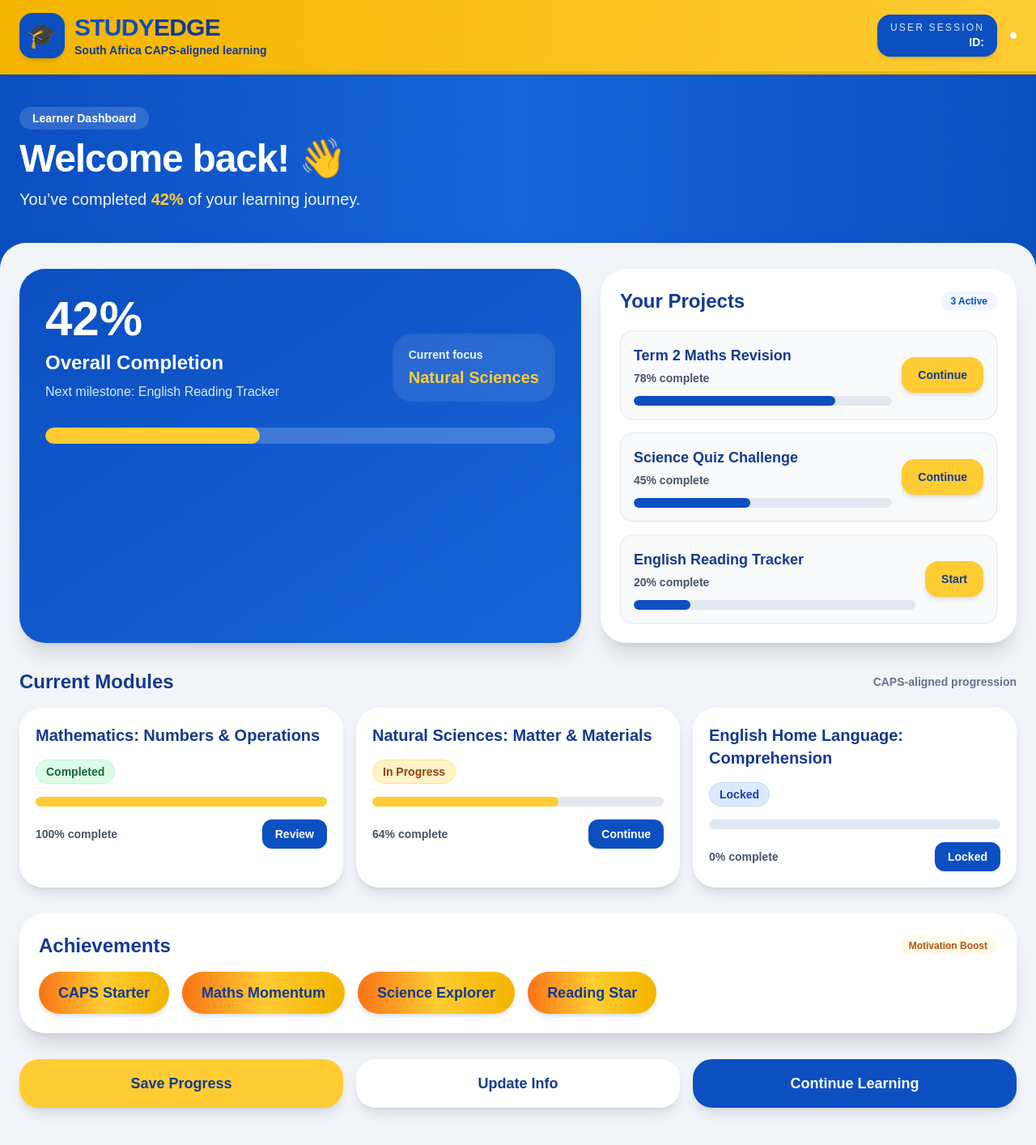
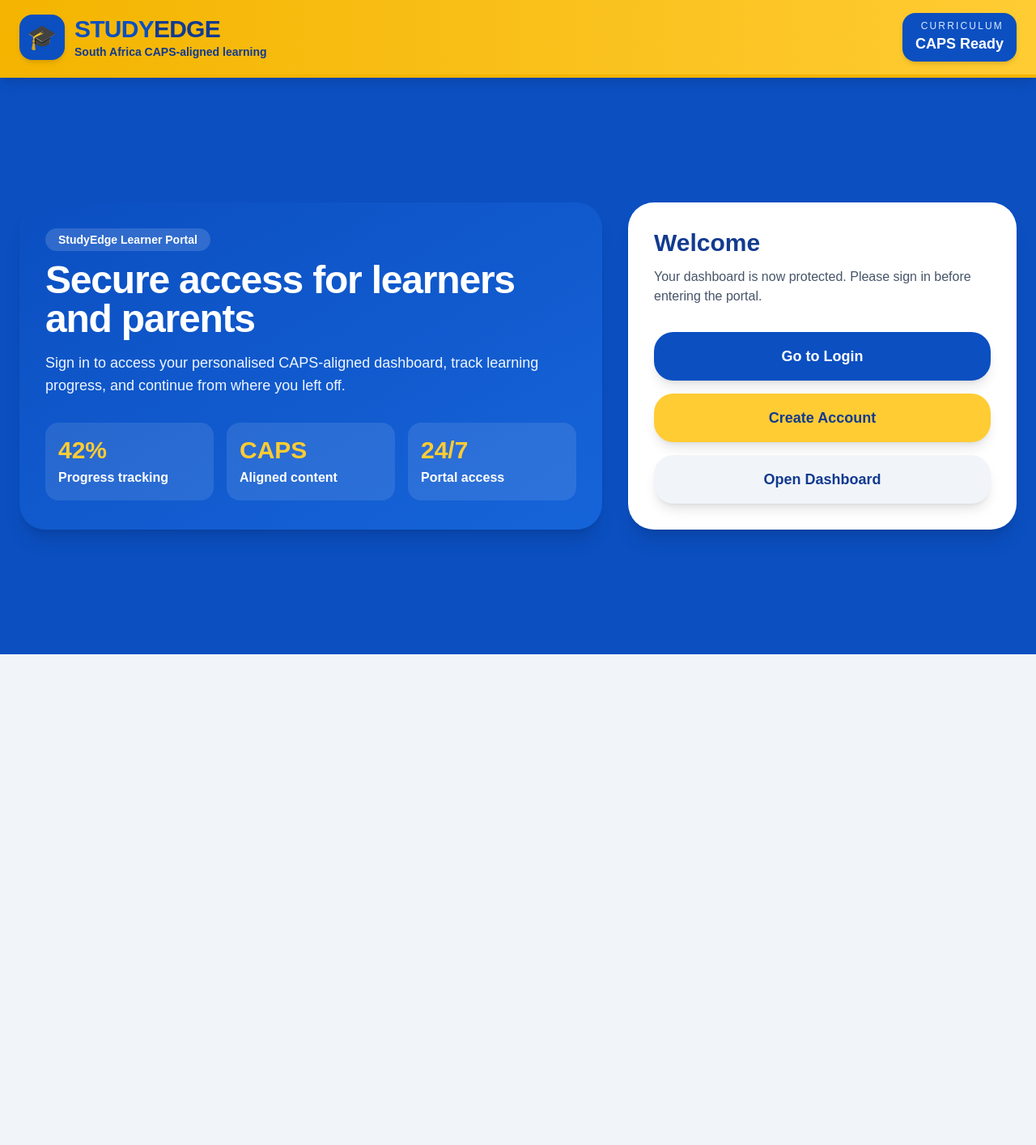
Before and after one commit to msmithsmitcon-lang/studyedge-dashboard, a Next.js app: page / in a window 1280 px wide. Shown: the whole page at 81% size. After the commit the page ends 808 px from the top, so only its background shows below. Built offline with nearby package versions, Linux system fonts and the light colour scheme; no server answers.

Commit message:
Add files via upload

```diff
--- a/app/page.tsx
+++ b/app/page.tsx
@@ -1,23 +1,6 @@
-import { UserButton } from "@clerk/nextjs";
-import { auth } from "@clerk/nextjs/server";
+import Link from "next/link";
 
-export default async function DashboardPage() {
-  const { userId } = await auth();
-
-  const modules = [
-    { title: "Mathematics: Numbers & Operations", status: "Completed", percent: 100, tone: "green", action: "Review" },
-    { title: "Natural Sciences: Matter & Materials", status: "In Progress", percent: 64, tone: "amber", action: "Continue" },
-    { title: "English Home Language: Comprehension", status: "Locked", percent: 0, tone: "blue", action: "Locked" },
-  ];
-
-  const projects = [
-    { title: "Term 2 Maths Revision", percent: 78, action: "Continue" },
-    { title: "Science Quiz Challenge", percent: 45, action: "Continue" },
-    { title: "English Reading Tracker", percent: 20, action: "Start" },
-  ];
-
-  const achievements = ["CAPS Starter", "Maths Momentum", "Science Explorer", "Reading Star"];
-
+export default function HomePage() {
   return (
     <div className="min-h-screen bg-[#0b4fc1] text-slate-900">
       <header className="border-b-4 border-[#f4b400] bg-gradient-to-r from-[#f4b400] to-[#ffcc33] shadow-lg">
@@ -31,125 +14,61 @@ export default async function DashboardPage() {
               <p className="text-sm font-semibold text-[#123a8f]">South Africa CAPS-aligned learning</p>
             </div>
           </div>
-          <div className="flex items-center gap-4">
-            <div className="hidden rounded-2xl bg-[#0b4fc1] px-4 py-2 text-right text-white shadow-md md:block">
-              <p className="text-xs uppercase tracking-[0.18em] text-blue-100">User session</p>
-              <p className="text-sm font-extrabold">ID: {userId}</p>
-            </div>
-            <div className="rounded-full bg-white p-1 shadow">
-              <UserButton afterSignOutUrl="/" />
-            </div>
+          <div className="hidden rounded-2xl bg-[#0b4fc1] px-4 py-2 text-right text-white shadow-md md:block">
+            <p className="text-xs uppercase tracking-[0.18em] text-blue-100">Curriculum</p>
+            <p className="text-lg font-extrabold">CAPS Ready</p>
           </div>
         </div>
       </header>
 
-      <section className="bg-gradient-to-r from-[#0b4fc1] via-[#1664d9] to-[#0b4fc1] text-white shadow-inner">
-        <div className="mx-auto max-w-7xl px-6 py-10">
-          <div className="max-w-3xl">
-            <p className="mb-3 inline-flex items-center rounded-full bg-white/15 px-4 py-1 text-sm font-semibold backdrop-blur-sm">Learner Dashboard</p>
-            <h1 className="text-4xl font-black tracking-tight md:text-5xl">Welcome back! 👋</h1>
-            <p className="mt-3 text-lg text-blue-50 md:text-xl">
-              You’ve completed <span className="font-black text-[#ffcc33]">42%</span> of your learning journey.
+      <main className="mx-auto flex min-h-[calc(100vh-88px)] max-w-7xl items-center px-6 py-12">
+        <div className="grid w-full gap-8 lg:grid-cols-[1.2fr_0.8fr]">
+          <section className="rounded-[2rem] bg-gradient-to-br from-[#0b4fc1] to-[#1664d9] p-8 text-white shadow-xl">
+            <p className="mb-3 inline-flex items-center rounded-full bg-white/15 px-4 py-1 text-sm font-semibold backdrop-blur-sm">
+              StudyEdge Learner Portal
             </p>
-          </div>
-        </div>
-      </section>
-
-      <main className="mx-auto max-w-7xl rounded-t-[2rem] bg-slate-100 px-6 pb-12 pt-8 shadow-2xl">
-        <div className="grid gap-6 lg:grid-cols-[1.35fr_1fr]">
-          <section className="rounded-[2rem] bg-gradient-to-br from-[#0b4fc1] to-[#1664d9] p-8 text-white shadow-xl">
-            <div className="flex flex-col gap-6 md:flex-row md:items-end md:justify-between">
-              <div>
-                <p className="text-6xl font-black leading-none">42%</p>
-                <h2 className="mt-2 text-2xl font-bold">Overall Completion</h2>
-                <p className="mt-2 text-blue-100">Next milestone: English Reading Tracker</p>
+            <h1 className="text-4xl font-black tracking-tight md:text-5xl">
+              Secure access for learners and parents
+            </h1>
+            <p className="mt-4 max-w-2xl text-lg text-blue-50">
+              Sign in to access your personalised CAPS-aligned dashboard, track learning progress,
+              and continue from where you left off.
+            </p>
+            <div className="mt-8 grid gap-4 md:grid-cols-3">
+              <div className="rounded-2xl bg-white/10 p-4">
+                <p className="text-3xl font-black text-[#ffcc33]">42%</p>
+                <p className="mt-1 font-semibold">Progress tracking</p>
               </div>
-              <div className="rounded-3xl bg-white/10 px-5 py-4 text-sm shadow-inner backdrop-blur-sm">
-                <p className="font-semibold text-blue-50">Current focus</p>
-                <p className="mt-1 text-xl font-extrabold text-[#ffcc33]">Natural Sciences</p>
+              <div className="rounded-2xl bg-white/10 p-4">
+                <p className="text-3xl font-black text-[#ffcc33]">CAPS</p>
+                <p className="mt-1 font-semibold">Aligned content</p>
               </div>
-            </div>
-            <div className="mt-8">
-              <div className="h-5 w-full overflow-hidden rounded-full bg-white/20">
-                <div className="h-full rounded-full bg-[#ffcc33]" style={{ width: "42%" }} />
+              <div className="rounded-2xl bg-white/10 p-4">
+                <p className="text-3xl font-black text-[#ffcc33]">24/7</p>
+                <p className="mt-1 font-semibold">Portal access</p>
               </div>
             </div>
           </section>
 
-          <section className="rounded-[2rem] bg-white p-6 shadow-xl">
-            <div className="mb-5 flex items-center justify-between">
-              <h2 className="text-2xl font-black text-[#123a8f]">Your Projects</h2>
-              <span className="rounded-full bg-blue-50 px-3 py-1 text-xs font-bold text-[#0b4fc1]">3 Active</span>
-            </div>
-            <div className="space-y-4">
-              {projects.map((project) => (
-                <div key={project.title} className="rounded-2xl border border-slate-200 bg-slate-50 p-4 shadow-sm">
-                  <div className="flex flex-col gap-3 md:flex-row md:items-center md:justify-between">
-                    <div className="min-w-0 flex-1">
-                      <h3 className="text-lg font-extrabold text-[#123a8f]">{project.title}</h3>
-                      <p className="mt-1 text-sm font-semibold text-slate-600">{project.percent}% complete</p>
-                      <div className="mt-3 h-3 w-full overflow-hidden rounded-full bg-slate-200">
-                        <div className="h-full rounded-full bg-[#0b4fc1]" style={{ width: `${project.percent}%` }} />
-                      </div>
-                    </div>
-                    <button className="rounded-2xl bg-[#ffcc33] px-5 py-3 text-sm font-extrabold text-[#123a8f] shadow-md transition hover:-translate-y-0.5 hover:shadow-lg">{project.action}</button>
-                  </div>
-                </div>
-              ))}
+          <section className="rounded-[2rem] bg-white p-8 shadow-xl">
+            <h2 className="text-3xl font-black text-[#123a8f]">Welcome</h2>
+            <p className="mt-3 text-slate-600">
+              Your dashboard is now protected. Please sign in before entering the portal.
+            </p>
+
+            <div className="mt-8 space-y-4">
+              <Link href="/login" className="block rounded-[1.5rem] bg-[#0b4fc1] px-6 py-4 text-center text-lg font-black text-white shadow-lg transition hover:-translate-y-0.5">
+                Go to Login
+              </Link>
+              <Link href="/sign-up" className="block rounded-[1.5rem] bg-[#ffcc33] px-6 py-4 text-center text-lg font-black text-[#123a8f] shadow-lg transition hover:-translate-y-0.5">
+                Create Account
+              </Link>
+              <Link href="/dashboard" className="block rounded-[1.5rem] bg-slate-100 px-6 py-4 text-center text-lg font-black text-[#123a8f] shadow-lg transition hover:-translate-y-0.5">
+                Open Dashboard
+              </Link>
             </div>
           </section>
         </div>
-
-        <section className="mt-8">
-          <div className="mb-4 flex items-center justify-between">
-            <h2 className="text-2xl font-black text-[#123a8f]">Current Modules</h2>
-            <span className="text-sm font-semibold text-slate-500">CAPS-aligned progression</span>
-          </div>
-          <div className="grid gap-4 md:grid-cols-3">
-            {modules.map((module) => {
-              const toneClasses = {
-                green: "bg-green-100 text-green-800 border-green-200",
-                amber: "bg-amber-100 text-amber-800 border-amber-200",
-                blue: "bg-blue-100 text-blue-800 border-blue-200",
-              };
-              return (
-                <div key={module.title} className="rounded-[1.75rem] bg-white p-5 shadow-lg">
-                  <h3 className="text-xl font-extrabold text-[#123a8f]">{module.title}</h3>
-                  <div className={`mt-4 inline-flex rounded-full border px-3 py-1 text-sm font-bold ${toneClasses[module.tone as keyof typeof toneClasses]}`}>
-                    {module.status}
-                  </div>
-                  <div className="mt-4 h-3 w-full overflow-hidden rounded-full bg-slate-200">
-                    <div className="h-full rounded-full bg-[#ffcc33]" style={{ width: `${module.percent}%` }} />
-                  </div>
-                  <div className="mt-4 flex items-center justify-between">
-                    <span className="text-sm font-semibold text-slate-600">{module.percent}% complete</span>
-                    <button className="rounded-xl bg-[#0b4fc1] px-4 py-2 text-sm font-bold text-white shadow-sm transition hover:opacity-90">{module.action}</button>
-                  </div>
-                </div>
-              );
-            })}
-          </div>
-        </section>
-
-        <section className="mt-8 rounded-[2rem] bg-white p-6 shadow-xl">
-          <div className="mb-4 flex items-center justify-between">
-            <h2 className="text-2xl font-black text-[#123a8f]">Achievements</h2>
-            <span className="rounded-full bg-amber-50 px-3 py-1 text-xs font-bold text-amber-700">Motivation Boost</span>
-          </div>
-          <div className="flex flex-wrap gap-4">
-            {achievements.map((badge) => (
-              <div key={badge} className="rounded-full bg-gradient-to-r from-[#f97316] via-[#ffcc33] to-[#f4b400] px-6 py-3 text-lg font-black text-[#123a8f] shadow-md">
-                {badge}
-              </div>
-            ))}
-          </div>
-        </section>
-
-        <section className="mt-8 flex flex-col gap-4 md:flex-row">
-          <button className="flex-1 rounded-[1.5rem] bg-[#ffcc33] px-6 py-4 text-lg font-black text-[#123a8f] shadow-lg transition hover:-translate-y-0.5">Save Progress</button>
-          <button className="flex-1 rounded-[1.5rem] bg-white px-6 py-4 text-lg font-black text-[#123a8f] shadow-lg transition hover:-translate-y-0.5">Update Info</button>
-          <button className="flex-1 rounded-[1.5rem] bg-[#0b4fc1] px-6 py-4 text-lg font-black text-white shadow-lg transition hover:-translate-y-0.5">Continue Learning</button>
-        </section>
       </main>
     </div>
   );
```
